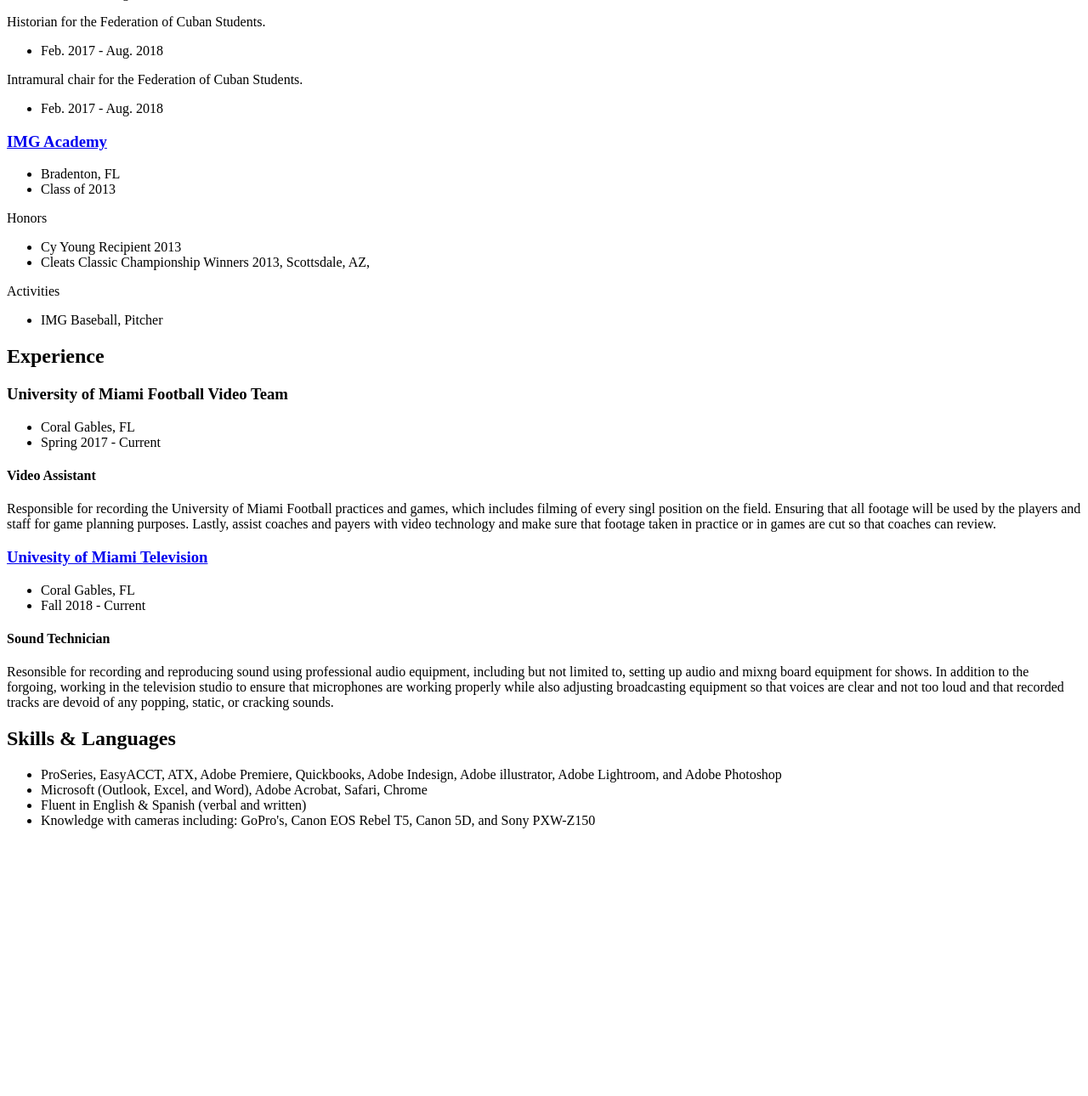
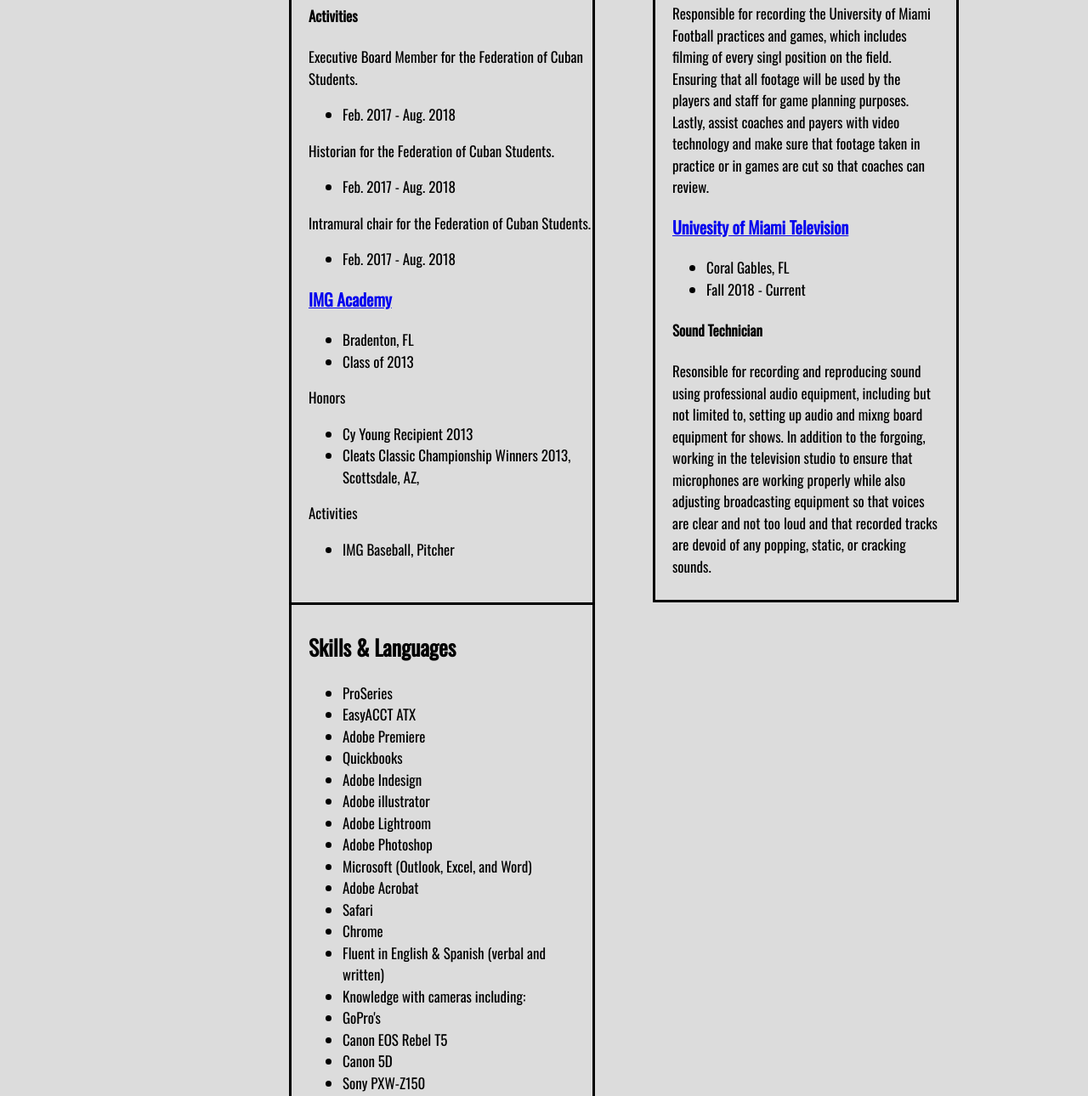
Before and after one commit to c-fajardo/c-fajardo.github.io, a plain HTML site: page resume.html in a window 1280 px wide. Shown: the part 798-2088 px from the top of the page at 85% size. Before the commit the page ends 1789 px from the top, so only its background shows below. Drawn offline with nearby package versions, Linux system fonts and the light colour scheme.

Commit message:
Resume CSS

```diff
--- /dev/null
+++ b/css/resume.css
@@ -0,0 +1,89 @@
+@import url('https://fonts.googleapis.com/css?family=Open+Sans|Oswald');
+
+
+
+body {
+background-color: rgb(220, 220, 220);
+font-size: 17px;
+font-family: "Open+Sans", "oswald", serif;
+line-height: 1.5;
+max-width: 960px;
+min-width: 600px;
+margin: 0 auto;
+}
+
+nav {
+position: fixed;
+top: 0;
+left: 0;
+background-color: rgb(230, 230, 250);
+color: rgb(230, 230, 250);
+width: 100%;
+}
+a:hover{
+  background: pink;
+}
+
+#home {
+  margin-top: 145px;
+  padding-left:230px;
+}
+#profilepic {
+  margin-top: 30px;
+  margin-right: 30px;
+  padding-left: 50px;
+  padding-right: 50px;
+}
+
+#contactinfo {
+  padding-top: 10px;
+  padding-bottom: 40px;
+  padding-left: 20px;
+  padding-right: 20px;
+}
+
+#education {
+  padding-top: 10px;
+  border-top: solid black;
+  border-right: solid black;
+  border-left: solid black;
+  padding-bottom: 10px;
+  padding-left: 20px;
+}
+
+#experience {
+  padding-top: 10px;
+  border-top: solid black;
+  border-right: solid black;
+  border-bottom: solid black;
+  border-left: solid black;
+  padding-bottom: 10px;
+  padding-left: 20px;
+  padding-right: 20px;
+}
+
+#skills {
+  padding-top: 10px;
+  border-top: solid black;
+  border-right: solid black;
+  border-bottom: solid black;
+  border-left: solid black;
+  padding-bottom: 10px;
+  padding-left: 20px;
+  padding-right: 20px;
+  text-decoration: none;
+  margin-bottom: 100px;
+}
+
+#wrapper {
+  display: grid;
+  grid-template-columns: 60% 60%;
+  grid-column-gap: 4em;
+  max-width: 600px;
+  margin: 0 auto;
+}
+
+h2, h3 {
+  font-family: "Oswald", serif;
+  font-weight: 650;
+}
--- a/resume.html
+++ b/resume.html
@@ -3,34 +3,39 @@
   <head>
     <meta charset="UTF-8"  />
     <title>Cristian Fajardo's Resume</title>
+    <link href="css/resume.css" rel="stylesheet" />
 
   </head>
 
   <body>
 
     <header>
+      <h1 id="home">Cristian J. Fajardo</h1>
+      <nav>
 
-      <nav>
-        <h1><strong><a id="Home">Cristian J. Fajardo</a></strong></h1>
         <ul>
           <li><a href="#home">Home</a></li>
           <li><a href="#education">Education</a></li>
           <li><a href="#experience">Experience</a></li>
-          <li><a href="#skills & languages">Skills & Languages</a></li>
+          <li><a href="#skills">Skills & Languages</a></li>
         </ul>
       </nav>
 
     </header>
 
     <main>
-      <img src="Resume-photo.jpg" alt="Very High Quality jpg" />
-      <section>
+      <div id="wrapper">
+      <section id="profilepic">
+        <img src="image/Resume-photo.jpg" alt="cristian fajardo" />
+      </section>
+      <section id="contactinfo">
+        <h2 class="contactinfo">Contact Info</h2>
         <p><a href="https://www.google.com/maps/place/8321+SW+35th+Terrace,+Miami,+FL+33155/@25.7378342,-80.3324426,17z/data=!3m1!4b1!4m5!3m4!1s0x88d9b88dcfb01b5d:0xdedc5ef346e9db37!8m2!3d25.7378342!4d-80.3302539">8321 SW 35th Terrace, Miami, FL 33155</a></p>
         <p>305-301-1013</p>
         <p><a href="mailto:fajardo15cj@outlook.com">fajardo15cj@outlook.com</a></p>
       </section>
-      <section>
-        <h2><a id="education">Education</a></h2>
+      <section id="education">
+        <h2 class="education">Education</h2>
           <article>
             <h3><a href="https://welcome.miami.edu">University of Miami</a></h3>
             <ul>
@@ -69,8 +74,8 @@
             </ul>
         </article>
     </section>
-    <section>
-      <h2><a id="experience">Experience</a></h2>
+    <section id="experience">
+      <h2 class="experience">Experience</h2>
         <article>
           <h3>University of Miami Football Video Team</h3>
           <ul>
@@ -78,25 +83,44 @@
             <li>Spring 2017 - Current</li>
           </ul>
             <h4>Video Assistant</h4>
+            <div>
               <p>Responsible for recording the University of Miami Football practices and games, which includes filming of every singl position on the field. Ensuring that all footage will be used by the players and staff for game planning purposes. Lastly, assist coaches and payers with video technology and make sure that footage taken in practice or in games are cut so that coaches can review.<p>
+            </div>
           <h3><a href="http://umtv.miami.edu">Univesity of Miami Television</a></h3>
           <ul>
             <li>Coral Gables, FL</li>
             <li>Fall 2018 - Current</li>
           </ul>
             <h4>Sound Technician</h4>
+            <div>
               <p>Resonsible for recording and reproducing sound using professional audio equipment, including but not limited to, setting up audio and mixng board equipment for shows. In addition to the forgoing, working in the television studio to ensure that microphones are working properly while also adjusting broadcasting equipment so that voices are clear and not too loud and that recorded tracks are devoid of any popping, static, or cracking sounds.</p>
+            </div>
           </article>
         </section>
-    <section>
-      <h2><a id="skills & languages">Skills & Languages</a></h2>
+        <section id="skills">
+        <h2 class="skills">Skills & Languages</h2>
           <ul>
-        <li>ProSeries, EasyACCT, ATX, Adobe Premiere, Quickbooks, Adobe Indesign, Adobe illustrator, Adobe Lightroom, and Adobe Photoshop</li>
-        <li>Microsoft (Outlook, Excel, and Word), Adobe Acrobat, Safari, Chrome</li>
+            <li>ProSeries</li>
+            <li>EasyACCT ATX</li>
+            <li>Adobe Premiere</li>
+            <li>Quickbooks</li>
+            <li>Adobe Indesign</li>
+            <li>Adobe illustrator</li>
+            <li>Adobe Lightroom</li>
+            <li>Adobe Photoshop</li>
+            <li>Microsoft (Outlook, Excel, and Word)</li>
+            <li>Adobe Acrobat</li>
+            <li>Safari</li>
+            <li>Chrome</li>
             <li>Fluent in English & Spanish (verbal and written)</li>
-        <li>Knowledge with cameras including: GoPro's, Canon EOS Rebel T5, Canon 5D, and Sony PXW-Z150</li>
+            <li>Knowledge with cameras including:</li>
+            <li>GoPro's</li>
+            <li>Canon EOS Rebel T5</li>
+            <li>Canon 5D</li>
+            <li>Sony PXW-Z150</li>
           </ul>
         </section>
+      </div>
     </main>
   </body>
 </html>
```
Also changed, not shown: image/Resume-photo.jpg (added). Lines whose indentation alone changed are shown as unchanged.
